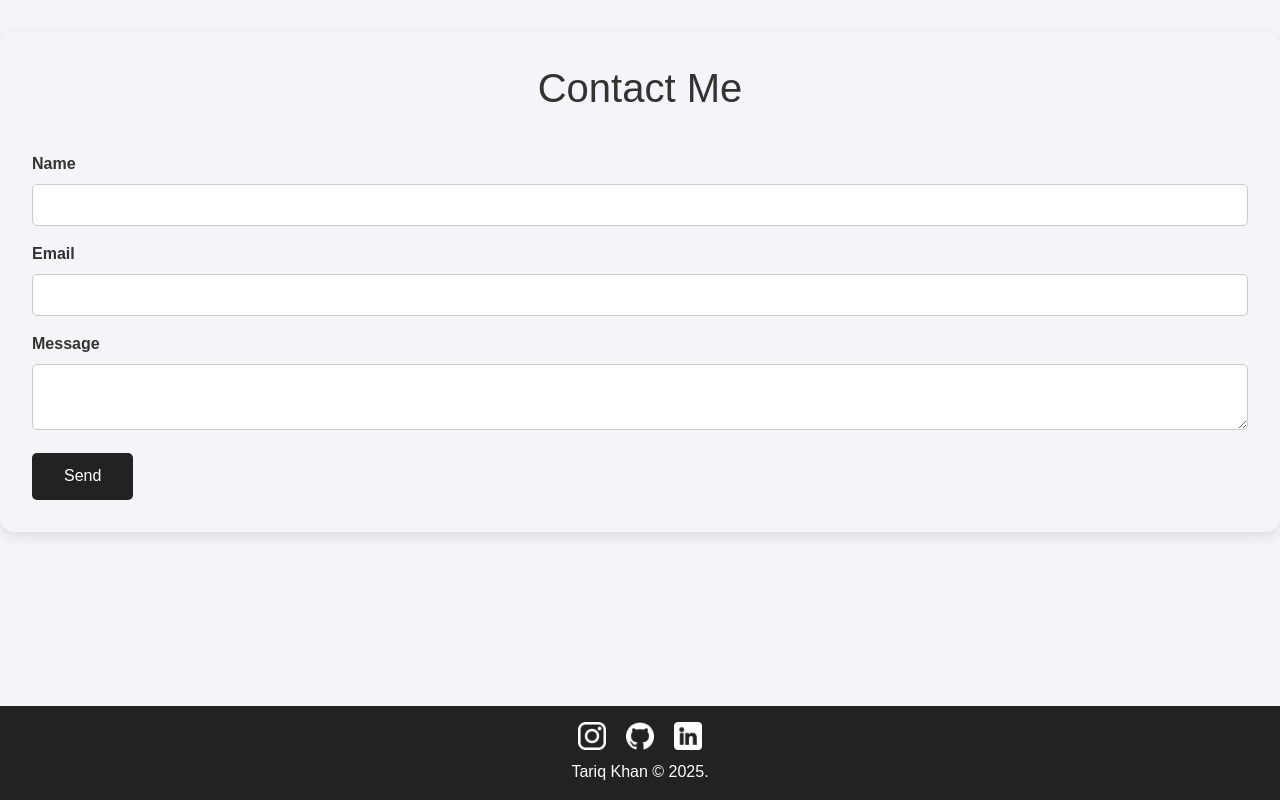
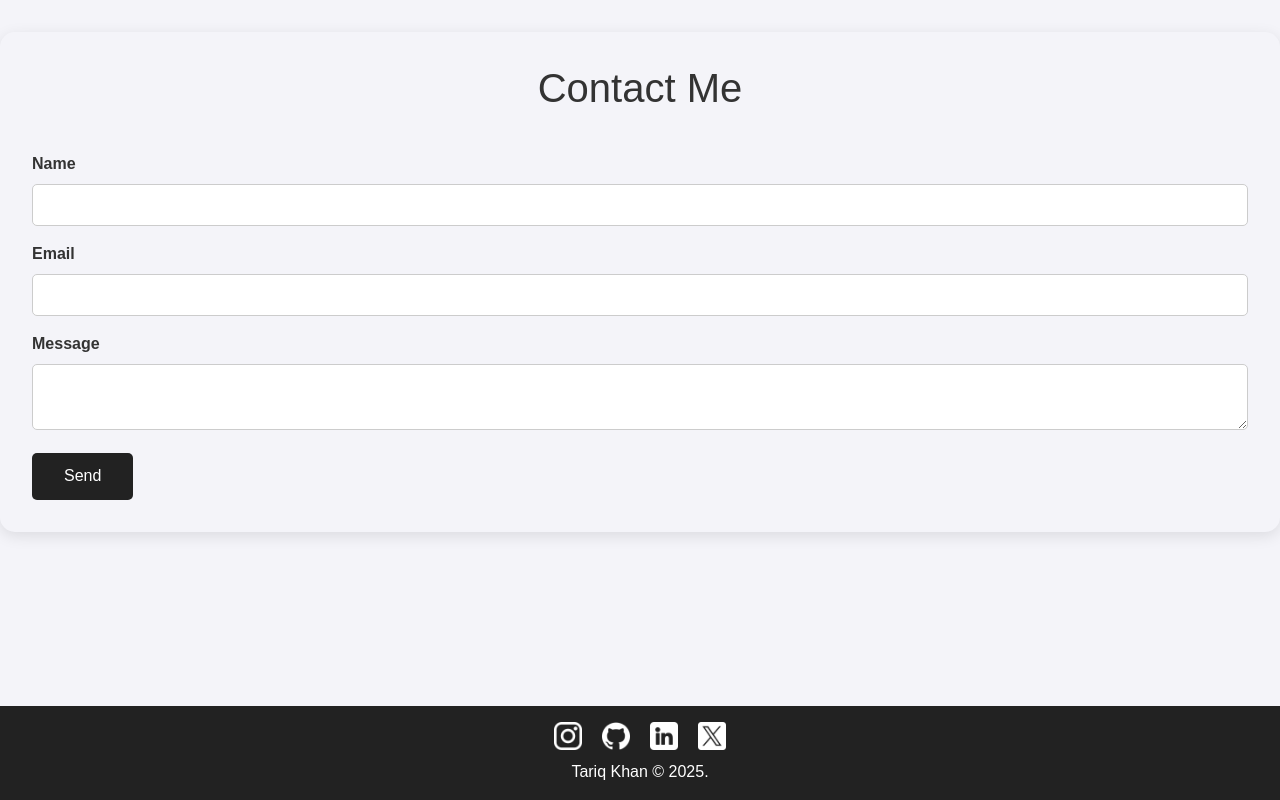
Before and after one commit to tariq3101/portfolio, a React (Create React App) app in the folder portfolio/: page / in a window 1280 px wide. Shown: the part 2583-3383 px from the top of the page. Built offline with nearby package versions, Linux system fonts and the light colour scheme.

Commit message:
Changes for web analytics

```diff
--- a/portfolio/src/components/footer/Footer.jsx
+++ b/portfolio/src/components/footer/Footer.jsx
@@ -3,6 +3,7 @@ import './Footer.css'
 import instagram from './images/instagram.png'
 import github from './images/github.png'
 import linkedin from './images/linkedin.png'
+import twitter from './images/twitter.png'
 
 const Footer = () => {
     return (
@@ -13,6 +14,7 @@ const Footer = () => {
                         <li><a href="https://www.instagram.com/_khantariq_/"><img src={instagram} alt='instagram'></img></a></li>
                         <li><a href="https://github.com/tariq3101/"><img src={github} alt='github'></img></a></li>
                         <li><a href="https://www.linkedin.com/in/tariq-khan-30088931a/"><img src={linkedin} alt='linkedin'></img></a></li>
+                        <li><a href='https://x.com/_khantariq_'><img src={twitter} alt='twitter'></img></a></li>
                     </ul>
                 </div>
                 <p>Tariq Khan &copy; 2025.</p>
```
Also changed, not shown: portfolio/src/components/footer/images/twitter.png (added).
